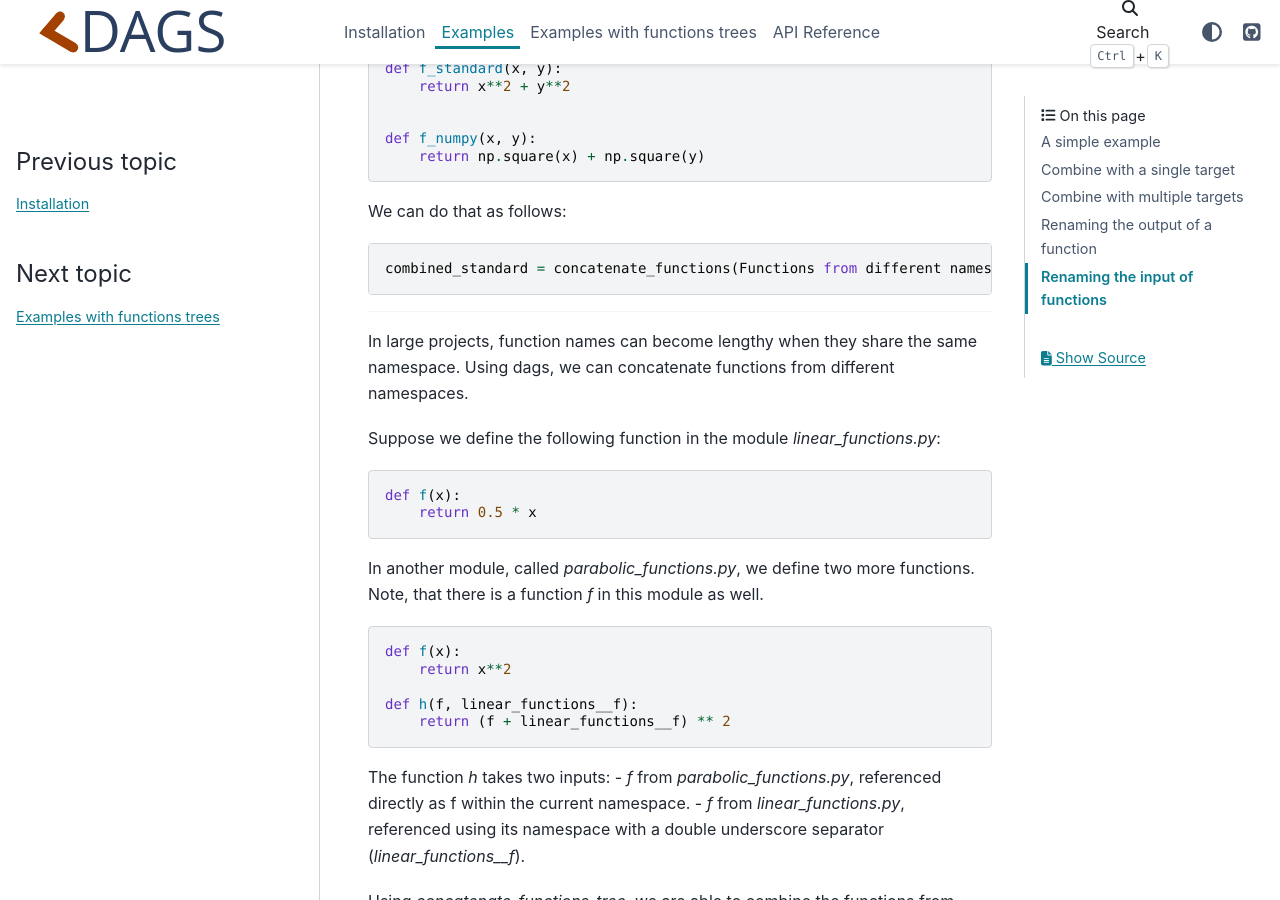
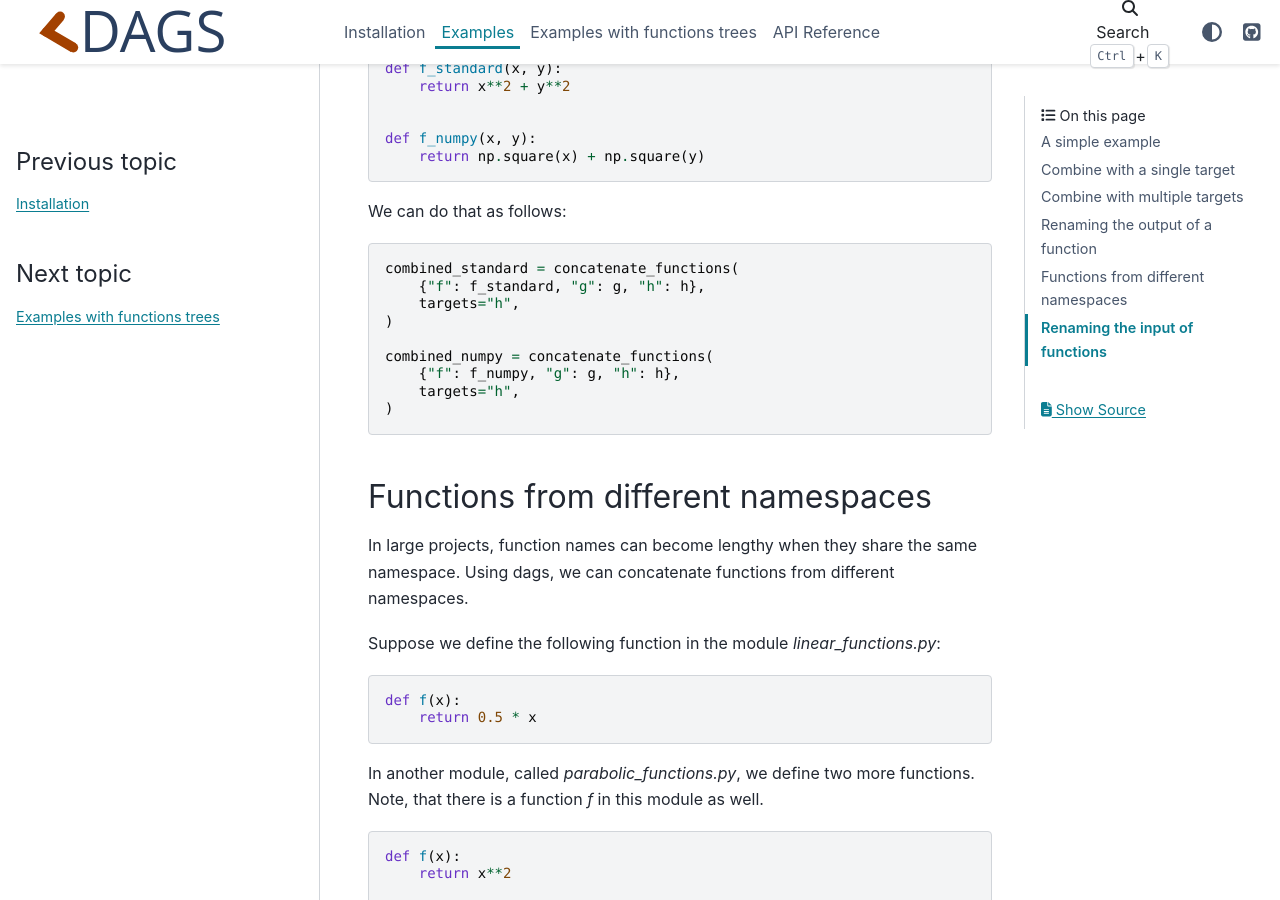
Before and after one commit to OpenSourceEconomics/dags, a Sphinx documentation site: the page built from docs/source/examples.rst, in a window 1280 px wide and 900 px high, scrolled down 1950 px. Built offline with Sphinx 7.4.7 and the PyData theme 0.15.4, drawn with Linux system fonts in a browser that asks for light colours; some of the changed text lies outside the part shown.

Commit message:
Update examples.rst.

```diff
--- a/docs/source/examples.rst
+++ b/docs/source/examples.rst
@@ -109,7 +109,17 @@ We can do that as follows:
 
 .. code-block:: python
 
-    combined_standard = concatenate_functions(Functions from different namespaces
+    combined_standard = concatenate_functions(
+        {"f": f_standard, "g": g, "h": h},
+        targets="h",
+    )
+
+    combined_numpy = concatenate_functions(
+        {"f": f_numpy, "g": g, "h": h},
+        targets="h",
+    )
+
+Functions from different namespaces
 -----------------------------------
 
 In large projects, function names can become lengthy when they share the same namespace.
```
Also changed, not shown: other parts of docs/source/examples.rst (+0 -9 lines).
